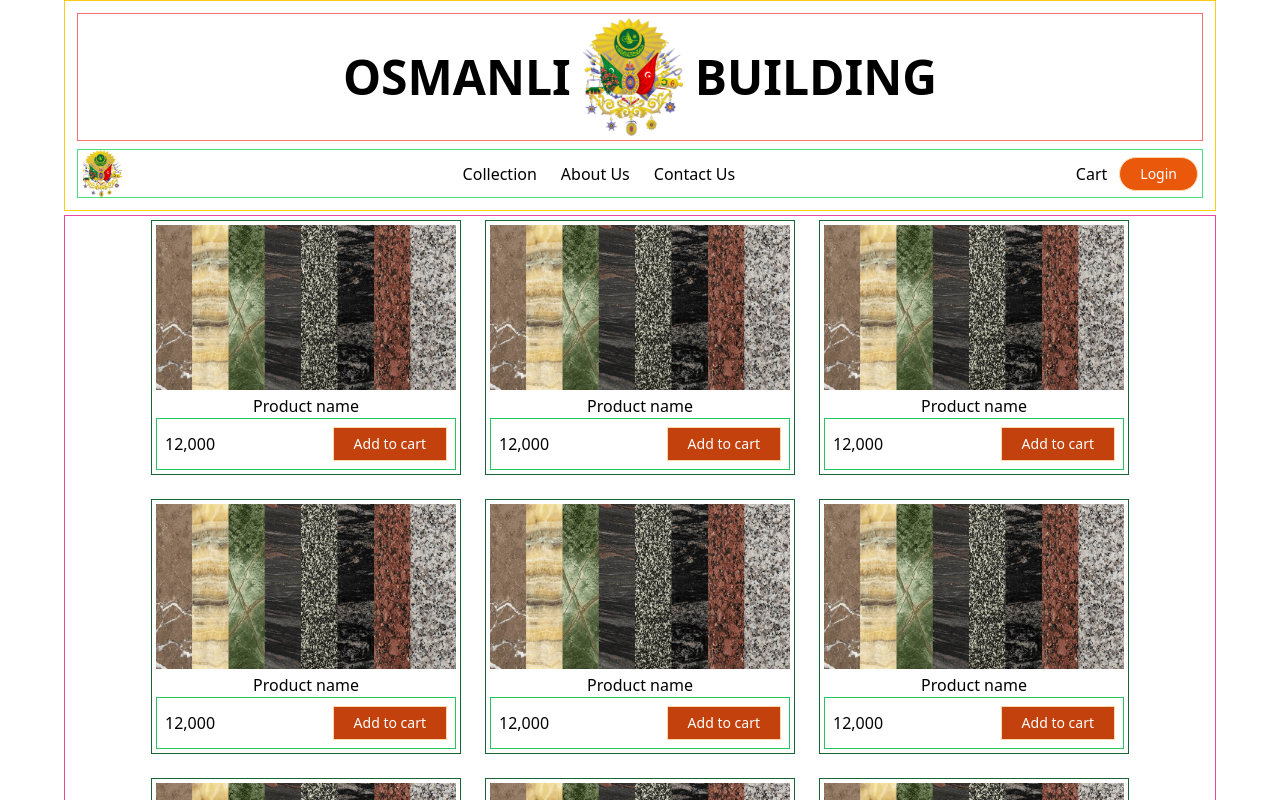
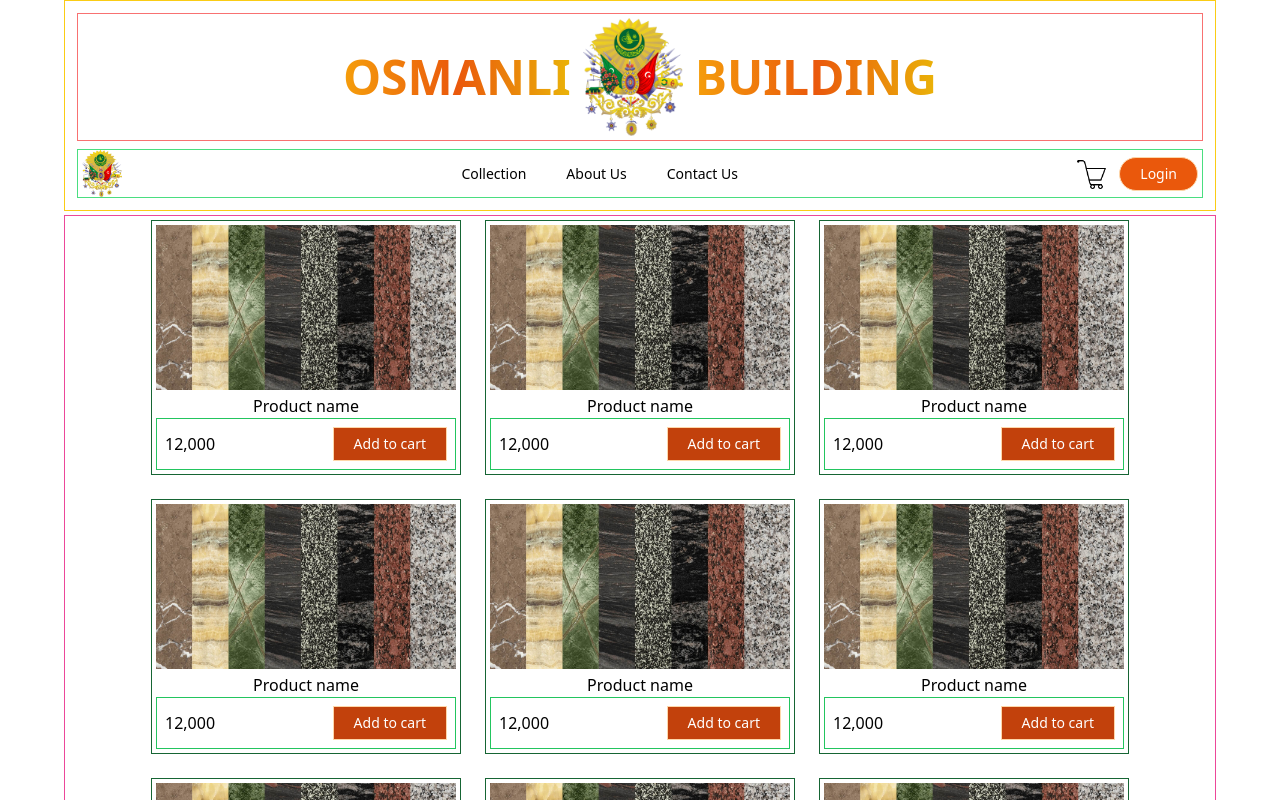
Before and after one commit to Bobzero23/Osmanli-Building-Frontend, a Next.js app: page / in a window 1280 px wide. Shown: the top 800 px of the page. Built offline with nearby package versions, Linux system fonts and the light colour scheme.

Commit message:
feature: adding icon to the header and  styling the buttons

```diff
--- a/components/Header.jsx
+++ b/components/Header.jsx
@@ -6,7 +6,9 @@
   return (
     <div className="flex flex-col justify-center items-center w-full border border-yellow-400 p-3 gap-2">
       <div className="w-full hidden md:flex flex-center gap-3 border border-red-400 p-1 ">
-        <span className="font-extrabold text_size">OSMANLI</span>
+        <span className="orange_gradient font-extrabold text_size">
+          OSMANLI
+        </span>
         <Image
           className="object-contain hidden md:flex"
           alt="Product image"
@@ -14,7 +16,9 @@
           height={100}
           src="/assets/images/logo.png"
         />
-        <span className="font font-extrabold text_size">BUILDING</span>
+        <span className="orange_gradient font font-extrabold text_size">
+          BUILDING
+        </span>
       </div>
 
       {/* Desktop Navigation */}
@@ -31,26 +35,34 @@
           </Link>
         </div>
         <div>
-          <ul className="hidden md:flex gap-x-6">
+          <ul className="hidden md:flex">
             <li>
               <Link href="/collection">
-                <p>Collection</p>
+                <p className="outline_btn ">Collection</p>
               </Link>
             </li>
             <li>
               <Link href="/about-us">
-                <p>About Us</p>
+                <p className="outline_btn">About Us</p>
               </Link>
             </li>
             <li>
               <Link href="/contact-us">
-                <p>Contact Us</p>
+                <p className="outline_btn">Contact Us</p>
               </Link>
             </li>
           </ul>
         </div>
         <div className="flex items-center gap-3 px-1">
-          <Link href="/cart">Cart</Link>
+          <Link href="/cart">
+            <Image
+              className="object-contain"
+              alt="Product image"
+              width={30}
+              height={30}
+              src="/assets/icons/cart.png"
+            />
+          </Link>
           <Link href="/" className="black_btn_rounded">
             Login
           </Link>
```
